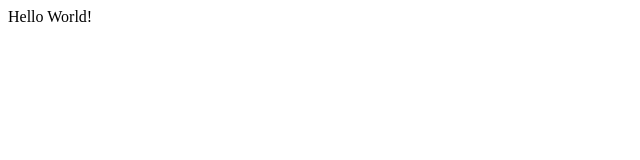
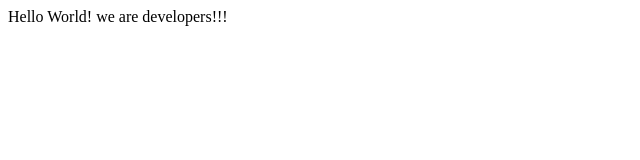
Before and after one commit to edahigure/coding-challenge-2, a plain HTML site: page index.html in a window 1280 px wide. Shown: the whole page, without its empty margins (0-640 px from the left). Drawn offline with Linux system fonts and the light colour scheme.

Commit message:
second commit

```diff
--- a/index.html
+++ b/index.html
@@ -7,6 +7,6 @@
     <title>Document</title>
 </head>
 <body>
-    Hello World!
+    Hello World! we are developers!!!
 </body>
 </html>
```
